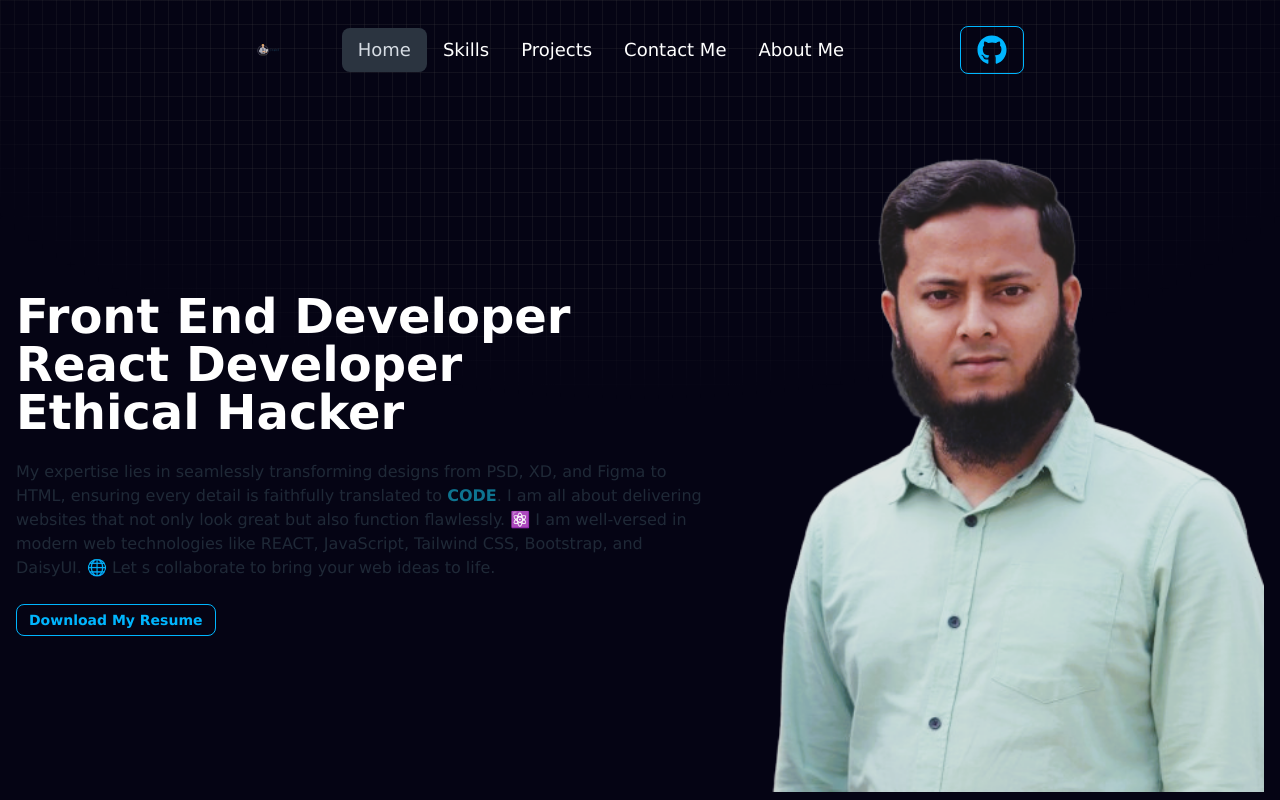
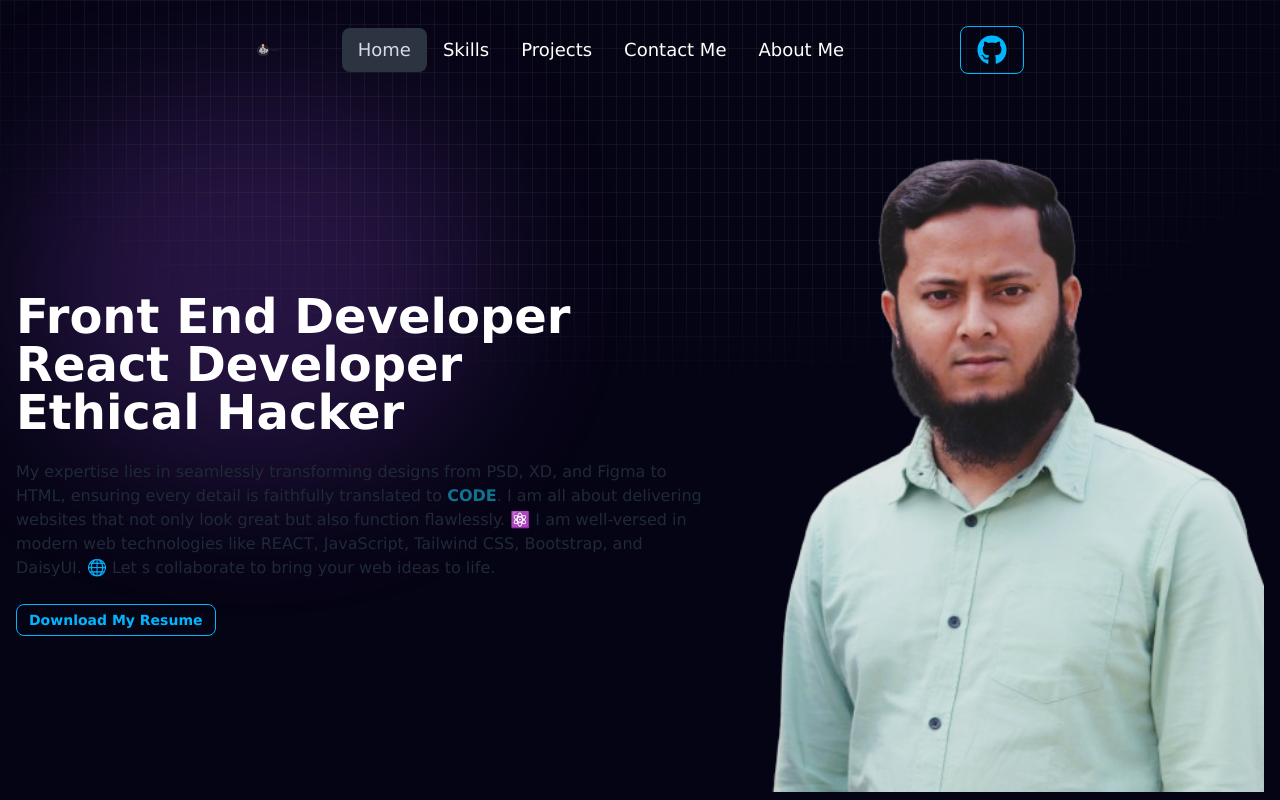
Before and after one commit to mdshakil04/my-portfolio, a React (Vite) app: page / in a window 1280 px wide. Shown: the top 800 px of the page. Built offline with nearby package versions, Linux system fonts and the light colour scheme.

Commit message:
Blob animation added

```diff
--- a/package.json
+++ b/package.json
@@ -11,9 +11,11 @@
   },
   "dependencies": {
     "@emailjs/browser": "^3.11.0",
+    "esbuild": "^0.25.4",
     "framer-motion": "^10.16.16",
     "localforage": "^1.10.0",
     "match-sorter": "^6.3.1",
+    "prop-types": "^15.8.1",
     "react": "^18.2.0",
     "react-dom": "^18.2.0",
     "react-icons": "^5.5.0",
--- /dev/null
+++ b/src/BlurBlob.jsx
@@ -0,0 +1,39 @@
+// eslint-disable-next-line no-unused-vars
+import React from 'react';
+import PropTypes from 'prop-types';
+
+const BlurBlob = ({ position, size }) => {
+  // Destructure position and size with default values
+  const { top, left } = position
+  const { width, height } = size
+
+  return (
+    <div
+      className="absolute"
+      style={{
+        top: top,
+        left: left,
+        width: width,
+        height: height,
+        transform: 'translate(-50%, -50%)',
+      }}
+    >
+      <div
+        className="w-full h-full bg-purple-500 rounded-full opacity-20 blur-3xl animate-blob"
+      ></div>
+    </div>
+  );
+};
+
+// Define prop types
+BlurBlob.propTypes = {
+  position: PropTypes.shape({
+    top: PropTypes.string,
+    left: PropTypes.string,
+  }),
+  size: PropTypes.shape({
+    width: PropTypes.string,
+    height: PropTypes.string,
+  }),
+};
+export default BlurBlob;
--- a/src/Components/Root/Root.jsx
+++ b/src/Components/Root/Root.jsx
@@ -1,10 +1,15 @@
 import { Outlet } from "react-router-dom";
 import Footer from "../Footer/Footer";
 import Navbar from "../Navbar/Navbar";
+import BlurBlob from "../../BlurBlob";
 
 const Root = () => {
   return (
     <div className="bg-[#050414]">
+      <BlurBlob
+        position={{ top: "35%", left: "20%" }}
+        size={{ width: "30%", height: "40%" }}
+      />
       <div className="absolute inset-0 bg-[linear-gradient(to_right,#4f4f4f2e_1px,transparent_1px),linear-gradient(to_bottom,#4f4f4f2e_1px,transparent_1px)] bg-[size:14px_24px] [mask-image:radial-gradient(ellipse_60%_50%_at_50%_0%,#000_70%,transparent_100%)]"></div>
       <div className=" relative ">
         <Navbar></Navbar>
--- a/tailwind.config.js
+++ b/tailwind.config.js
@@ -1,11 +1,20 @@
 /** @type {import('tailwindcss').Config} */
 export default {
-  content: [
-    "./index.html",
-    "./src/**/*.{js,ts,jsx,tsx}",
-  ],
+  content: ["./index.html", "./src/**/*.{js,ts,jsx,tsx}"],
   theme: {
-    extend: {},
+    extend: {
+      keyframes: {
+        blob: {
+          "0%": { transform: "scale(1)" },
+          "33%": { transform: "scale(1.2)" },
+          "66%": { transform: "scale(0.8)" },
+          "100%": { transform: "scale(1)" },
+        },
+      },
+      animation: {
+        blob: 'blob 5s infinite',
+      }
+    },
   },
   plugins: [require("daisyui")],
-}
+};
```
Also changed, not shown: 1 other file (tests, documents, lock files or other folders).
